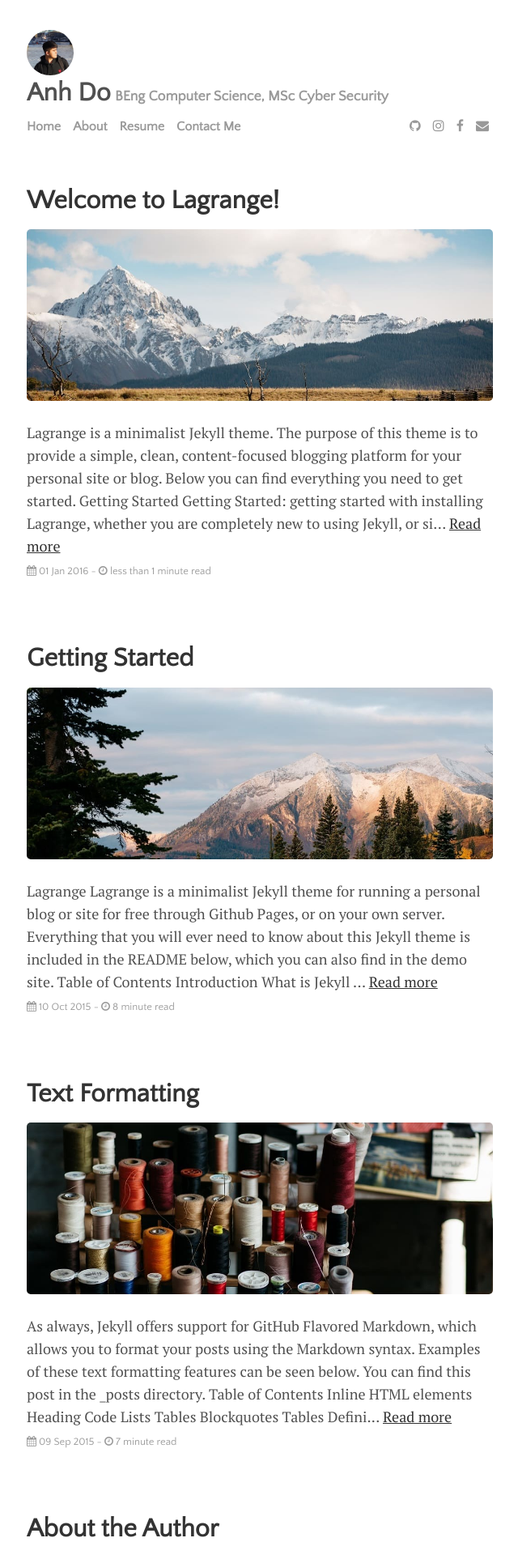
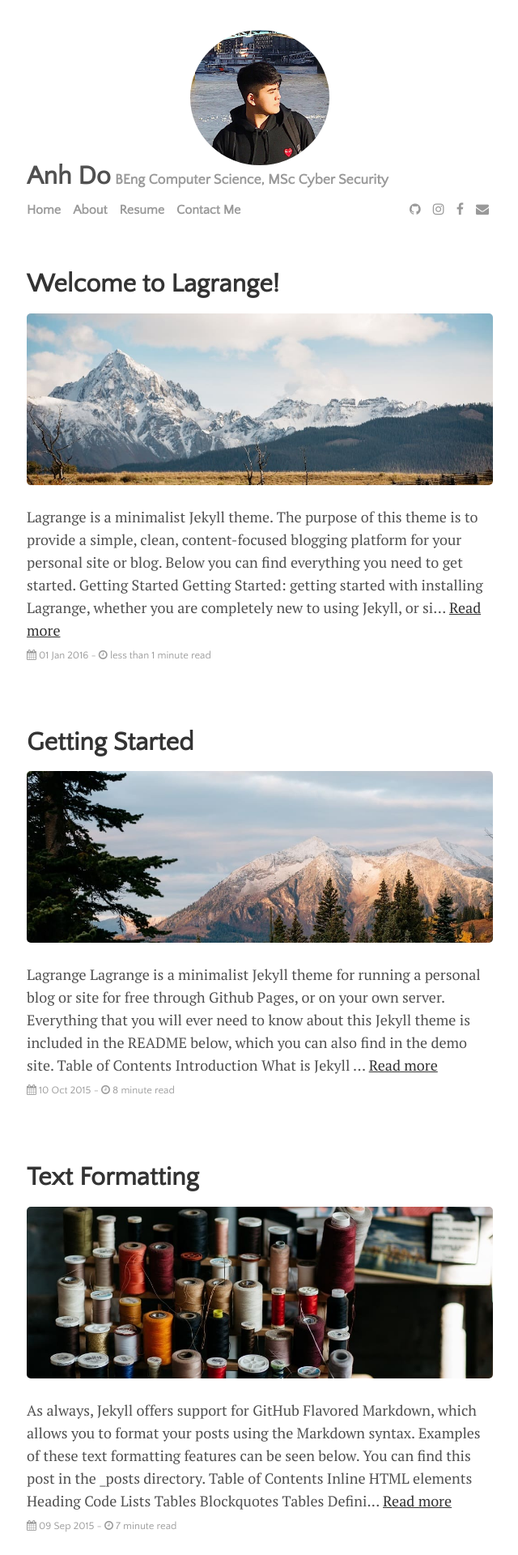
Before and after one commit to vhad500/vhad500.github.io, a Jekyll site: the page built from index.html, in a window 1280 px wide. Shown: the top 1920 px of the page at 81% size, without its empty margins (319-959 px from the left). Built offline with Jekyll 4.4.1, drawn with Linux system fonts in a browser that asks for light colours; nearby versions of some CDN libraries; the list of posts is cut into pages by our own code.

Commit message:
Update main.css

```diff
--- a/assets/css/main.css
+++ b/assets/css/main.css
@@ -123,8 +123,10 @@ blockquote p {
 }
 
 .author img {
-  width: 10%;
-  height: 10%;
+  display: block;
+  margin: 0 auto;
+  width: 30%;
+  height: 30%;
   -webkit-border-radius: 50%;
           border-radius: 50%;
   -webkit-transition: -webkit-transform 0.35s;
```
